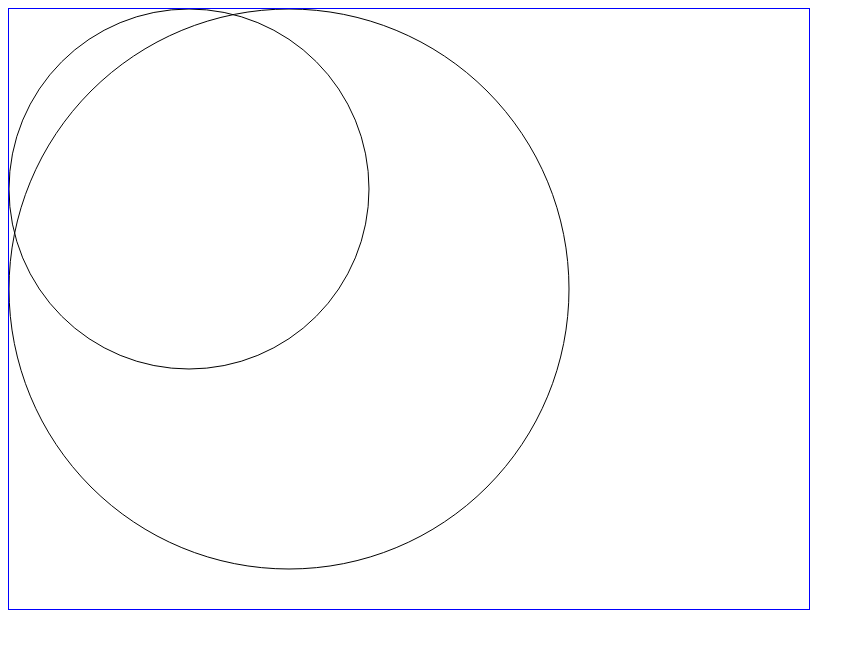
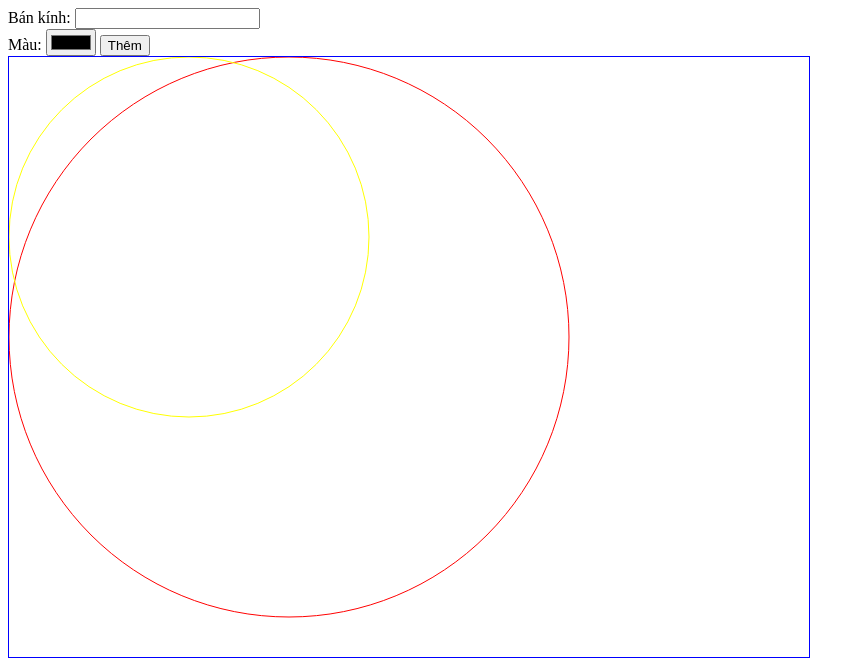
Before and after one commit to hienlth/PF2302R1, a plain HTML site: page Day23_20.04.2023_OOP/DemoHinhTron.html in a window 1280 px wide. Shown: the whole page, without its empty margins (0-865 px from the left). Drawn offline with Linux system fonts and the light colour scheme.

Commit message:
Add color

```diff
--- a/Day23_20.04.2023_OOP/DemoHinhTron.html
+++ b/Day23_20.04.2023_OOP/DemoHinhTron.html
@@ -9,6 +9,12 @@
 </head>
 
 <body>
+    <div>
+        Bán kính: <input type="number" id="bankinh">
+        <br>
+        Màu: <input type="color" id="mau" />
+        <button type="button" onclick="themHinhMoi()">Thêm</button>
+    </div>
     <canvas id="myCanvas" width="800" height="600" style="border: 1px solid blue"></canvas>
     <script>
         let canvas = document.getElementById("myCanvas");
@@ -33,6 +39,7 @@
 
             draw(context) {
                 context.beginPath();
+                context.strokeStyle = this.color;
                 context.arc(this.radius, this.radius, this.radius, 0, 2 * Math.PI);
                 context.stroke();
             }
@@ -40,12 +47,28 @@
 
         let mangHinh = [];
         mangHinh.push(new Circle(280, 'red'));
-        mangHinh.push(new Circle(180, '#rrggbb'));
+        mangHinh.push(new Circle(180, 'yellow'));
 
         for (let idx in mangHinh) {
             console.log(mangHinh[idx].toString());
             mangHinh[idx].draw(ctx);
         }
+
+        function veHinh() {
+            ctx.clearRect(0, 0, canvas.width, canvas.height);
+            for (let idx in mangHinh) {
+                mangHinh[idx].draw(ctx);
+            }
+        }
+
+        veHinh();
+
+        function themHinhMoi() {
+            let bk = parseInt(document.getElementById("bankinh").value);
+            let mau = document.getElementById("mau").value;
+            mangHinh.push(new Circle(bk, mau));
+            veHinh();
+        }
     </script>
 </body>
 
```
